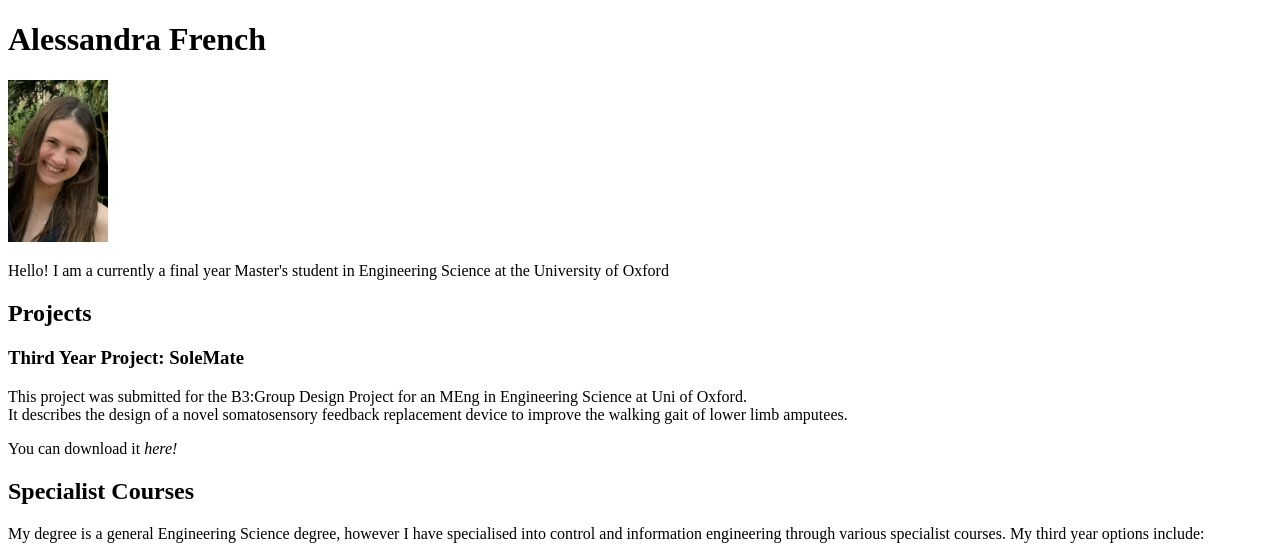
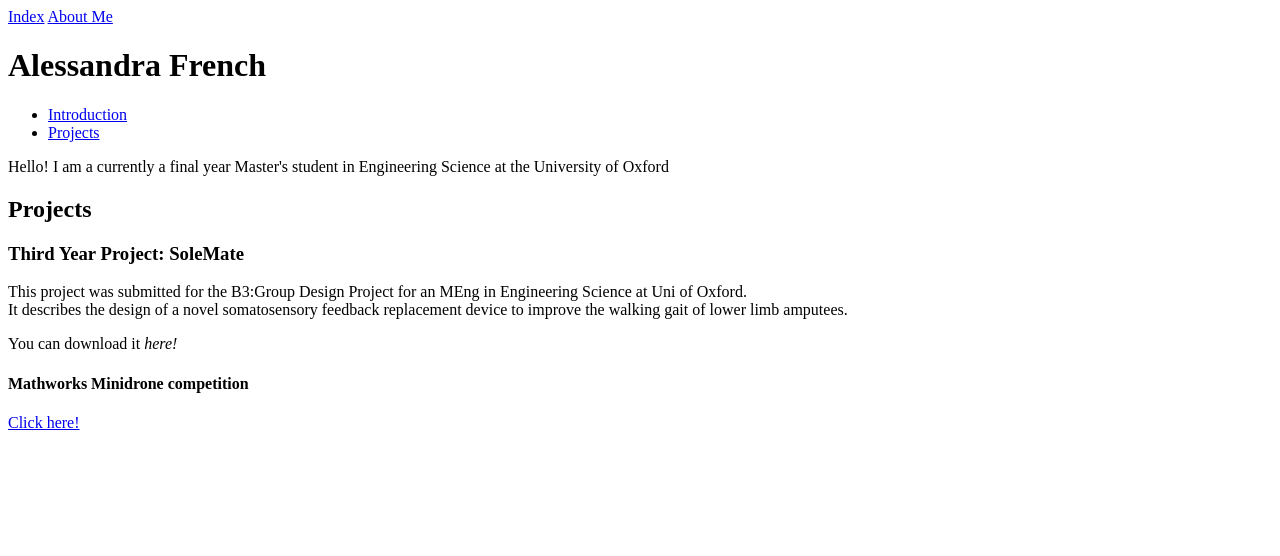
Before and after one commit to alessandrafrench/my_website, a plain HTML site: page index.html in a window 1280 px wide. Shown: the top 556 px of the page. Drawn offline with Linux system fonts and the light colour scheme.

Commit message:
Add files via upload

```diff
--- a/index.html
+++ b/index.html
@@ -3,20 +3,34 @@
 <head>
   <meta charset="UTF-8" />
   <meta name="viewport" content="width=device-width, initial-scale=1.0" />
-  <title>My Website</title>
+  <title>Alessandra French: Home</title>
   <link rel="stylesheet" href="styles.css" />
 </head>
 <body>
+  <a href = "./index.html">Index</a>
+  <a href = "./aboutme.html">About Me</a>
   <h1>Alessandra French</h1>
   <script src="script.js"></script>
-  <img src = "me.jpg" alt = "A picture of me" width = "100"/>
+  <!--
+  <a href = "./aboutme"><img src = "me.jpg" alt = "A picture of me" width = "100"/></a>
+-->
+  <ul>
+    <li><a href = "#introduction">Introduction</a></li>
+    <li><a href = "#projects">Projects</a></li>
 
-  <p>Hello! I am a currently a final year Master's student in Engineering Science at the University of Oxford</p>
-  <h2>Projects</h2>
-  <h3>Third Year Project: SoleMate</h3>
-  <p>This project was submitted for the B3:Group Design Project for an MEng in Engineering Science at Uni of Oxford.<br>It describes the design of a novel somatosensory feedback replacement device to improve the walking gait of lower limb amputees.</p>
-  <p>You can download it <em>here!</em></p>
-
+  </ul>
+  <div id="introduction">
+    <p>Hello! I am a currently a final year Master's student in Engineering Science at the University of Oxford</p>
+  </div>
+  <div id = "projects"></div>
+    <h2>Projects</h2>
+    <h3>Third Year Project: SoleMate</h3>
+    <p>This project was submitted for the B3:Group Design Project for an MEng in Engineering Science at Uni of Oxford.<br>It describes the design of a novel somatosensory feedback replacement device to improve the walking gait of lower limb amputees.</p>
+    <p>You can download it <em>here!</em></p>
+    <h4>Mathworks Minidrone competition</h4>
+    <a href = "https://eng.ox.ac.uk/news/oxford-engineering-triumph-team-orville-secures-third-place-in-mathworks-minidrone-competition/" target = "_blank">Click here!</a>
+  </div>
+  <!--
   <h2>Specialist Courses</h2>
   <p>My degree is a general Engineering Science degree, however I have specialised into control and information engineering through various specialist courses. My third year options include:</p>
   <ul>
@@ -25,5 +39,6 @@
     <li>B16: Software Engineering</li>
   </ul>
   <video src="lego_robot.mp4" height = "200" controls>Video not supported</video>
+-->
 </body>
 </html>
```
